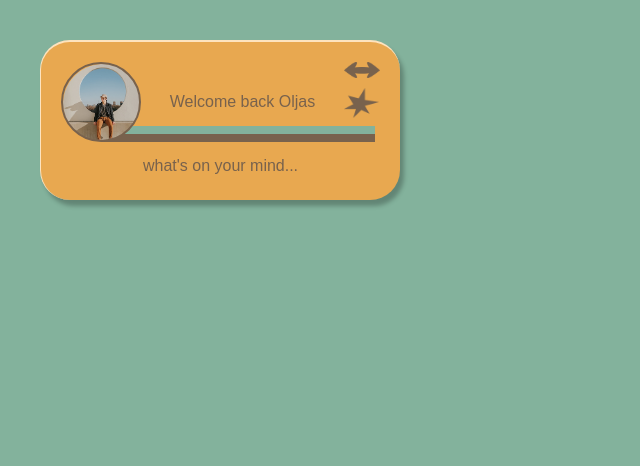
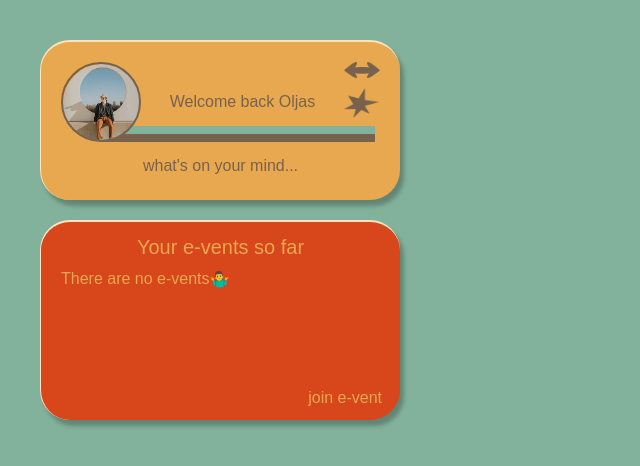
Before and after one commit to Oljas-Dev/e-ventsme, a React (Vite) app: page /dashboard in a window 1280 px wide. Shown: the top 466 px of the page, without its empty margins (0-640 px from the left). Built offline with nearby package versions, Linux system fonts and the light colour scheme; a web font is replaced by a local one.

Commit message:
development 17.04

```diff
--- a/src/index.css
+++ b/src/index.css
@@ -75,34 +75,6 @@ h2 {
 
 /* ----- Login ----- */
 
-/* .left__arr:hover::after {
-  display: block;
-  animation: fadeIn 1s var(--spring-easing);
-}
-
-.left__arr::after {
-  content: "try it";
-  padding: 0.7rem 0 0 3rem;
-  display: none;
-  position: absolute;
-  top: -4rem;
-  left: -0.5rem;
-  width: 8rem;
-  height: 5rem;
-  background: url(../public/bubble.png) no-repeat 0 0;
-  background-size: 8rem 5rem;
-  transform-origin: left bottom;
-} */
-
-.bubble {
-  position: absolute;
-  top: -4rem;
-  left: -1rem;
-  width: 8.5rem !important;
-  height: 5rem !important;
-  /* box-shadow: var(--shadow); */
-}
-
 /* ----- Fonts ----- */
 
 .homemade-apple {
--- a/src/keyframes/keyframes.tsx
+++ b/src/keyframes/keyframes.tsx
@@ -22,4 +22,14 @@ const btnAppear = keyframes`
     }
 `;
 
-export { appear, btnAppear };
+const fadeIn = keyframes`
+0% {
+    opacity: 0;
+    transform: scale(0);
+  }
+  100% {
+    opacity: 1;
+    transform: scale(1);
+  }
+`;
+export { appear, btnAppear, fadeIn };
--- a/src/pages/Dashboard.tsx
+++ b/src/pages/Dashboard.tsx
@@ -1,10 +1,12 @@
 import styled from "styled-components";
 
 import Settings from "../ui/Settings";
+import EventsList from "../ui/EventsList";
 
 const StyledDashBoard = styled.section`
   display: grid;
   grid-template-columns: 30% 70%;
+  // grid-template-rows: 40% 50% 10%;
   gap: 2rem;
 
   margin: 4rem;
@@ -15,6 +17,7 @@ export default function Dashboard() {
   return (
     <StyledDashBoard>
       <Settings />
+      <EventsList />
     </StyledDashBoard>
   );
 }
--- a/src/reusableComponents/StyledReusable.tsx
+++ b/src/reusableComponents/StyledReusable.tsx
@@ -6,6 +6,10 @@ interface ArrowLeftProps {
   $widthHeight?: string[];
   $padding?: string;
   $rotate?: string;
+}
+
+interface GridProps {
+  $gap?: string;
 }
 
 const ArrowLeft = styled.span<ArrowLeftProps>`
@@ -50,6 +54,12 @@ const Input = styled.input`
   }
 `;
 
+const Grid = styled.div<GridProps>`
+  display: grid;
+  grid-template-columns: 90% 10%;
+  align-items: center;
+`;
+
 const FlexCol = styled.div`
   display: flex;
   flex-direction: column;
@@ -64,4 +74,4 @@ const FlexBtw = styled.div`
   position: relative;
 `;
 
-export { ArrowLeft, Input, FlexCol, FlexBtw };
+export { ArrowLeft, Input, FlexCol, FlexBtw, Grid };
--- /dev/null
+++ b/src/ui/EventsList.tsx
@@ -0,0 +1,44 @@
+import styled from "styled-components";
+import Wrapper from "./Wrapper";
+import { Link } from "react-router";
+import UseImages from "./UseImages";
+
+const StyledH3 = styled.h3`
+  font-size: 2rem;
+  font-weight: 400;
+  text-align: center;
+`;
+
+const StyledLink = styled(Link)`
+  text-decoration: none;
+  color: inherit;
+  position: absolute;
+  bottom: 1rem;
+  right: 1.8rem;
+`;
+
+const emptyImage = {
+  widthHeight: { width: "2rem", height: "1rem" },
+  content: "edit",
+  afterPadding: "3.4rem",
+};
+
+export default function EventsList() {
+  return (
+    <Wrapper
+      $padding="1rem 2rem"
+      $backgroundColor="var(--color-events)"
+      $rowStart="2"
+      $height="20rem"
+      $color="var(--color-user)"
+      $gap="0.5rem"
+    >
+      <StyledH3>Your e-vents so far</StyledH3>
+      <p>There are no e-vents🤷‍♂️</p>
+      <StyledLink to="#">
+        <UseImages styles={emptyImage} />
+        join e-vent
+      </StyledLink>
+    </Wrapper>
+  );
+}
--- a/src/ui/Settings.tsx
+++ b/src/ui/Settings.tsx
@@ -1,11 +1,12 @@
-import { FlexBtw, FlexCol } from "../reusableComponents/StyledReusable";
+import styled from "styled-components";
+import { ChangeEvent, useRef, useState } from "react";
+
+import { FlexBtw, FlexCol, Grid } from "../reusableComponents/StyledReusable";
 import UseImages from "./UseImages";
 import Wrapper from "./Wrapper";
 import Avatar from "../../public/userAvatar.png";
 import expandIcon from "../../public/expand.png";
 import features from "../../public/features.png";
-import styled from "styled-components";
-import { ChangeEvent, useRef, useState } from "react";
 import { Button } from "./Button";
 import { btnAppear } from "../keyframes/keyframes";
 import Stripes from "./Stripes";
@@ -42,6 +43,18 @@ const StyledForm = styled.form`
   gap: 1rem;
 `;
 
+const EditBtn = styled.button`
+  display: block;
+  background-color: var(--color-footer);
+  justify-self: center;
+
+  width: 1.5rem;
+  height: 1.5rem;
+  border: none;
+  border-radius: 0.3rem;
+  cursor: pointer;
+`;
+
 // Images objects to pass the styles to the UseImages component
 const userAvatar = {
   image: Avatar,
@@ -50,18 +63,25 @@ const userAvatar = {
   borderRadius: "50%",
   border: "2px solid var(--color-footer)",
   flexShrink: "0",
+  content: "avatar",
+  afterPadding: "2.5rem",
+  afterLeft: "1rem",
 };
 
 const styledExpandIcon = {
   image: expandIcon,
   widthHeight: { width: "3.6rem", height: "1.6rem" },
   flexShrink: "0",
+  content: "minimize",
+  afterPadding: "1.6rem",
 };
 
 const styledFeatures = {
   image: features,
   widthHeight: { width: "3.5rem", height: "3rem" },
   flexShrink: "0",
+  content: "edit",
+  afterPadding: "3.4rem",
 };
 
 const StripesStyling = [
@@ -70,7 +90,7 @@ const StripesStyling = [
 ];
 
 export default function Settings() {
-  const [status, setStatus] = useState("");
+  const [status, setStatus] = useState("what's on your mind...");
   const [showStatus, setShowStatus] = useState(false);
   const [showButton, setShowButton] = useState("");
 
@@ -79,12 +99,17 @@ export default function Settings() {
   const statusInput = useRef<HTMLInputElement>(null);
   const inputValue = statusInput.current?.value;
 
-  function handleStatusChange(e: ChangeEvent<HTMLFormElement>) {
+  function handleStatus(e: ChangeEvent<HTMLFormElement>) {
     e.preventDefault();
 
     setStatus(inputValue || "");
     setShowStatus(true);
     setShowButton("");
+  }
+
+  function handleChange() {
+    statusInput.current?.focus();
+    setShowStatus(false);
   }
 
   return (
@@ -100,14 +125,15 @@ export default function Settings() {
         </IconsContainer>
       </FlexBtw>
       {showStatus ? (
-        <StyledStatus onClick={() => setShowStatus(false)}>
-          {status}
-        </StyledStatus>
+        <Grid $gap="2rem">
+          <StyledStatus>{status}</StyledStatus>
+          <EditBtn onClick={handleChange} />
+        </Grid>
       ) : (
-        <StyledForm onSubmit={handleStatusChange}>
+        <StyledForm onSubmit={handleStatus}>
           <StyledInput
             type="text"
-            placeholder="what's on your mind..."
+            placeholder={status || "..."}
             ref={statusInput}
             onChange={(e) => setShowButton(e.target.value)}
           />
--- a/src/ui/UseImages.tsx
+++ b/src/ui/UseImages.tsx
@@ -1,9 +1,12 @@
 import styled from "styled-components";
+
+import bubble from "../../public/bubble.png";
+import { fadeIn } from "../keyframes/keyframes";
 
 interface ImageProps {
   styles: {
     image?: string;
-    widthHeight?: { width: string; height: string };
+    widthHeight?: { width?: string; height?: string };
     padding?: string;
     borderRadius?: string;
     border?: string;
@@ -11,6 +14,9 @@ interface ImageProps {
     rotate?: string;
     transforms?: string;
     hover?: string;
+    content?: string;
+    afterPadding?: string;
+    afterLeft?: string;
   };
 }
 
@@ -24,11 +30,14 @@ interface ImageContainerProps {
   $flexShrink?: string;
   $transforms?: string;
   $hover?: string;
+  $content?: string;
+  $afterPadding?: string;
+  $afterLeft?: string;
 }
 
 const ImageContainer = styled.span<ImageContainerProps>`
+  display: block;
   font-size: 1.2rem;
-  position: relative;
   background: url(${(props) => props.$image}) no-repeat 0 0;
   background-size: ${(props) => props.$width} ${(props) => props.$height};
   width: ${(props) => props.$width};
@@ -39,11 +48,32 @@ const ImageContainer = styled.span<ImageContainerProps>`
   border: ${(props) => props.$border || ""};
   border-radius: ${(props) => props.$borderRadius || ""};
   flex-shrink: ${(props) => props.$flexShrink || ""};
-  positon: relative;
+  position: relative;
   z-index: 10;
 
   &:hover {
     transform: ${(props) => props.$transforms};
+  }
+
+  &:hover::after {
+    display: block;
+    animation: ${fadeIn} 1s var(--spring-easing);
+  }
+
+  &:after {
+    content: "${(props) => props.$content}";
+    display: none;
+    color: var(--color-footer);
+
+    position: absolute;
+    top: -4rem;
+    left: ${(props) => props.$afterLeft || "-0.5rem"};
+    padding: 0.7rem 0 0 ${(props) => props.$afterPadding || "3rem"};
+    width: 8rem;
+    height: 5rem;
+    background: url(${bubble}) no-repeat 0 0;
+    background-size: 8rem 5rem;
+    transform-origin: left bottom;
   }
 `;
 
@@ -57,6 +87,9 @@ export default function UseImages({ styles }: ImageProps) {
     flexShrink,
     transforms,
     hover,
+    content,
+    afterPadding,
+    afterLeft,
   } = styles;
 
   return (
@@ -70,6 +103,9 @@ export default function UseImages({ styles }: ImageProps) {
       $flexShrink={flexShrink}
       $transforms={transforms}
       $hover={hover}
+      $content={content}
+      $afterPadding={afterPadding}
+      $afterLeft={afterLeft}
     />
   );
 }
--- a/src/ui/Wrapper.tsx
+++ b/src/ui/Wrapper.tsx
@@ -5,20 +5,28 @@ interface WrapperProps {
   $gap?: string;
   $padding?: string;
   $backgroundColor?: string;
+  $rowStart?: string;
+  $height?: string;
+  $color?: string;
 }
 
 const Wrapper = styled.div<WrapperProps>`
+  grid-row: ${(props) => props.$rowStart};
+  color: ${(props) => props.$color || "inherit"};
+
   display: flex;
   flex-direction: column;
   gap: ${(props) => props.$gap || "3rem"};
   background-color: ${(props) => props.$backgroundColor || "var(--color-user)"};
   animation: ${appear} 1s var(--spring-easing);
 
+  height: ${(props) => props.$height};
   padding: ${(props) => props.$padding || "4rem"};
   border-radius: 3rem;
   border-top: 2px solid var(--color-user-stroke);
   border-left: 1px solid var(--color-user-stroke);
   box-shadow: var(--shadow);
+  position: relative;
 `;
 
 export default Wrapper;
```
